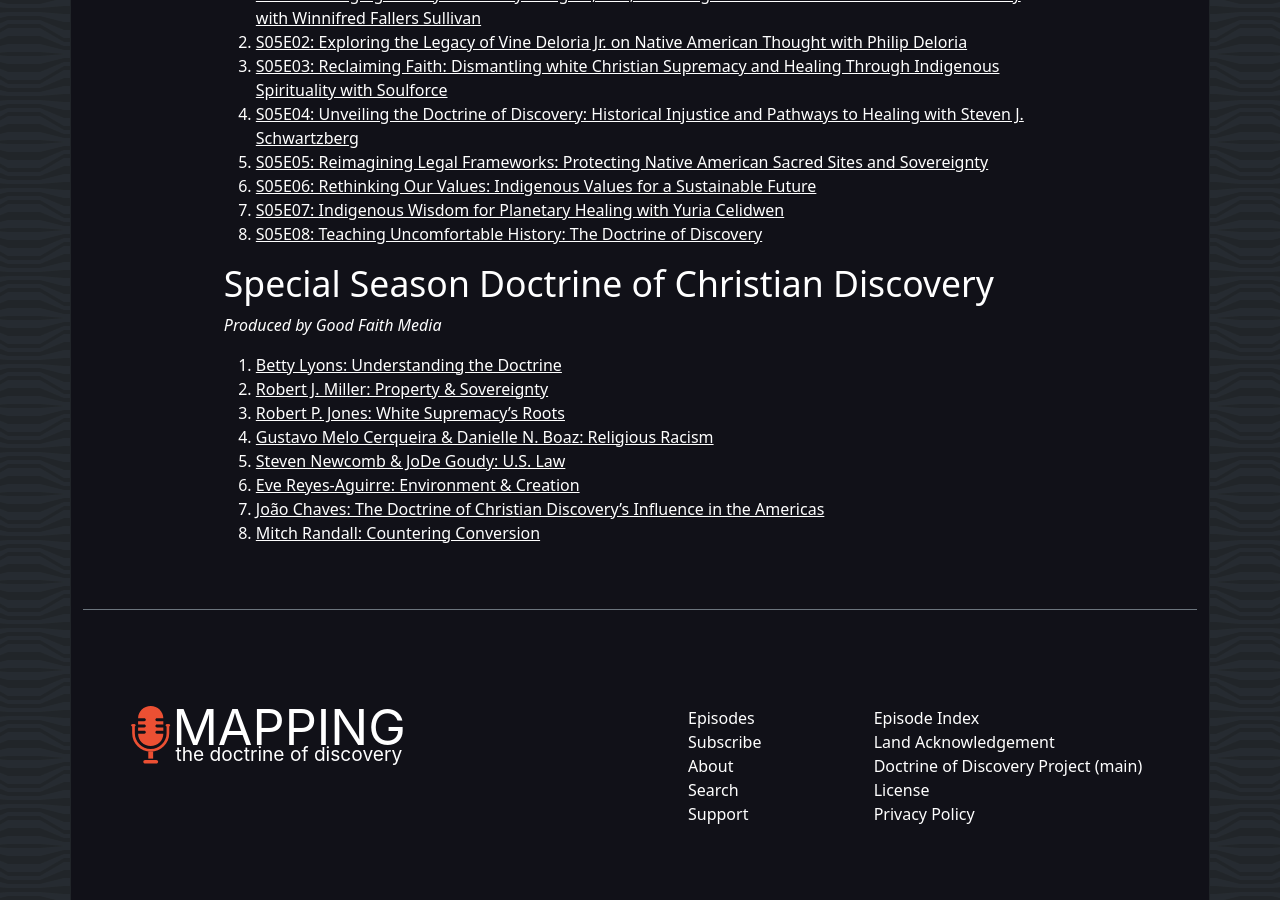
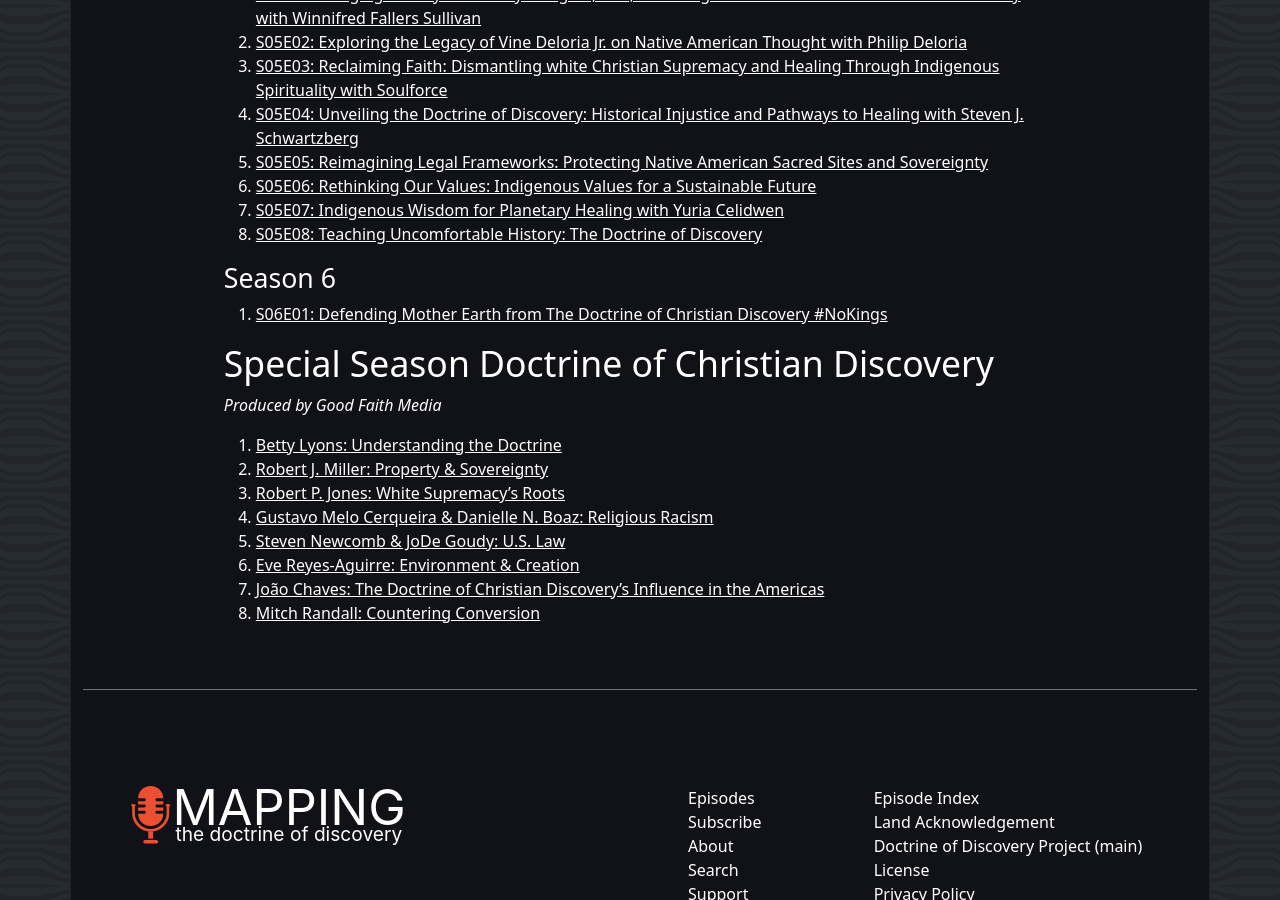
Before and after one commit to adamdjbrett/podcast-doctrineofdiscovery-v2, a Jekyll site: the page built from pages/episode-index.md, in a window 1280 px wide and 900 px high, scrolled down 2295 px. Built offline with Jekyll 4.4.1, drawn with Linux system fonts in a browser that asks for light colours.

Commit message:
Update episode-index.md

```diff
--- a/pages/episode-index.md
+++ b/pages/episode-index.md
@@ -53,6 +53,9 @@ sitemap:
 7. [S05E07: Indigenous Wisdom for Planetary Healing with Yuria Celidwen](https://podcast.doctrineofdiscovery.org/season5/episode-07/ )
 8. [S05E08: Teaching Uncomfortable History: The Doctrine of Discovery](https://podcast.doctrineofdiscovery.org/season5/episode-08/ )
 
+### Season 6
+1. [S06E01: Defending Mother Earth from The Doctrine of Christian Discovery #NoKings](https://podcast.doctrineofdiscovery.org/season6/episode-01/)
+
 
 ## [Special Season Doctrine of Christian Discovery](https://megaphone.link/AOOOI9257433215)
 *Produced by Good Faith Media*
```
